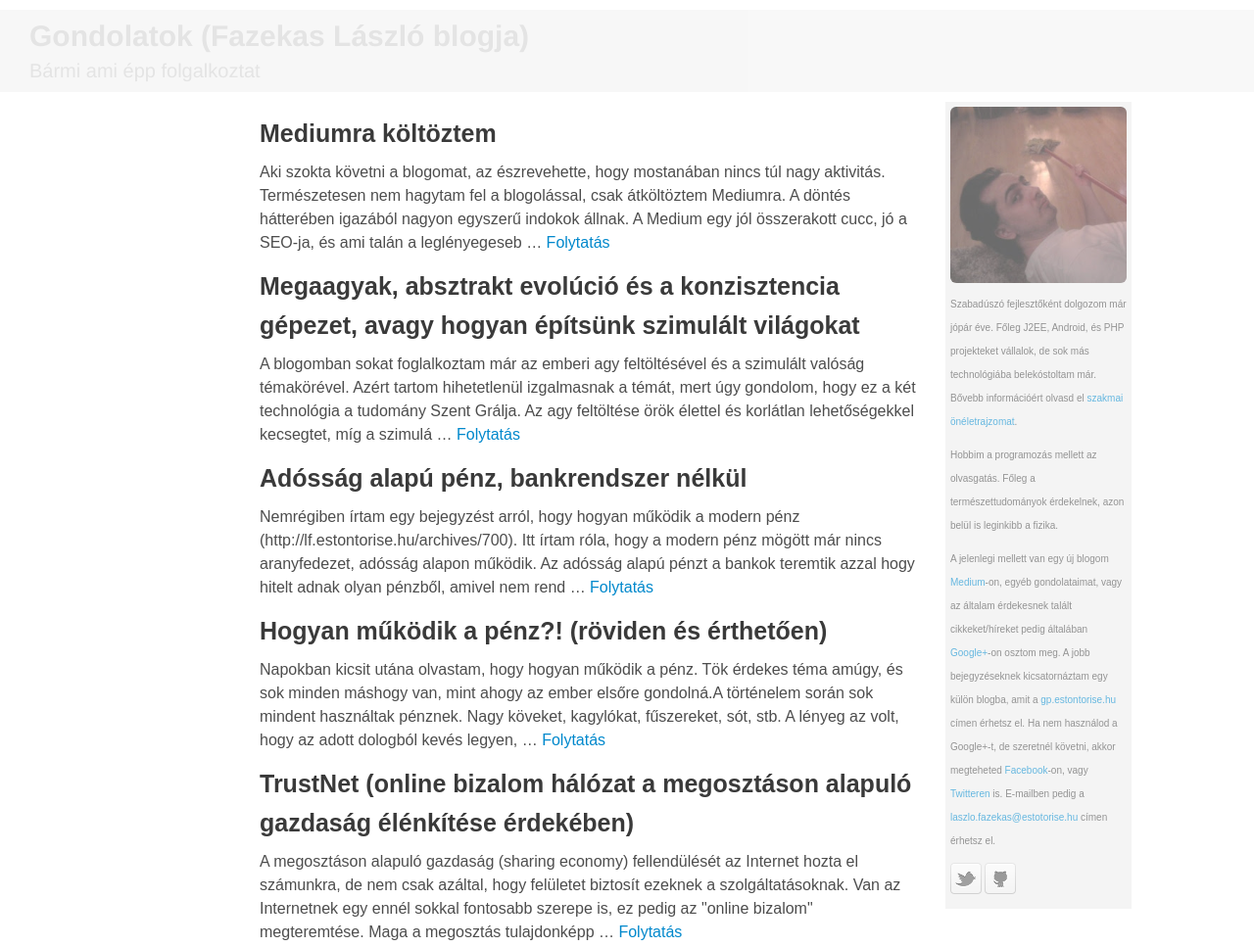
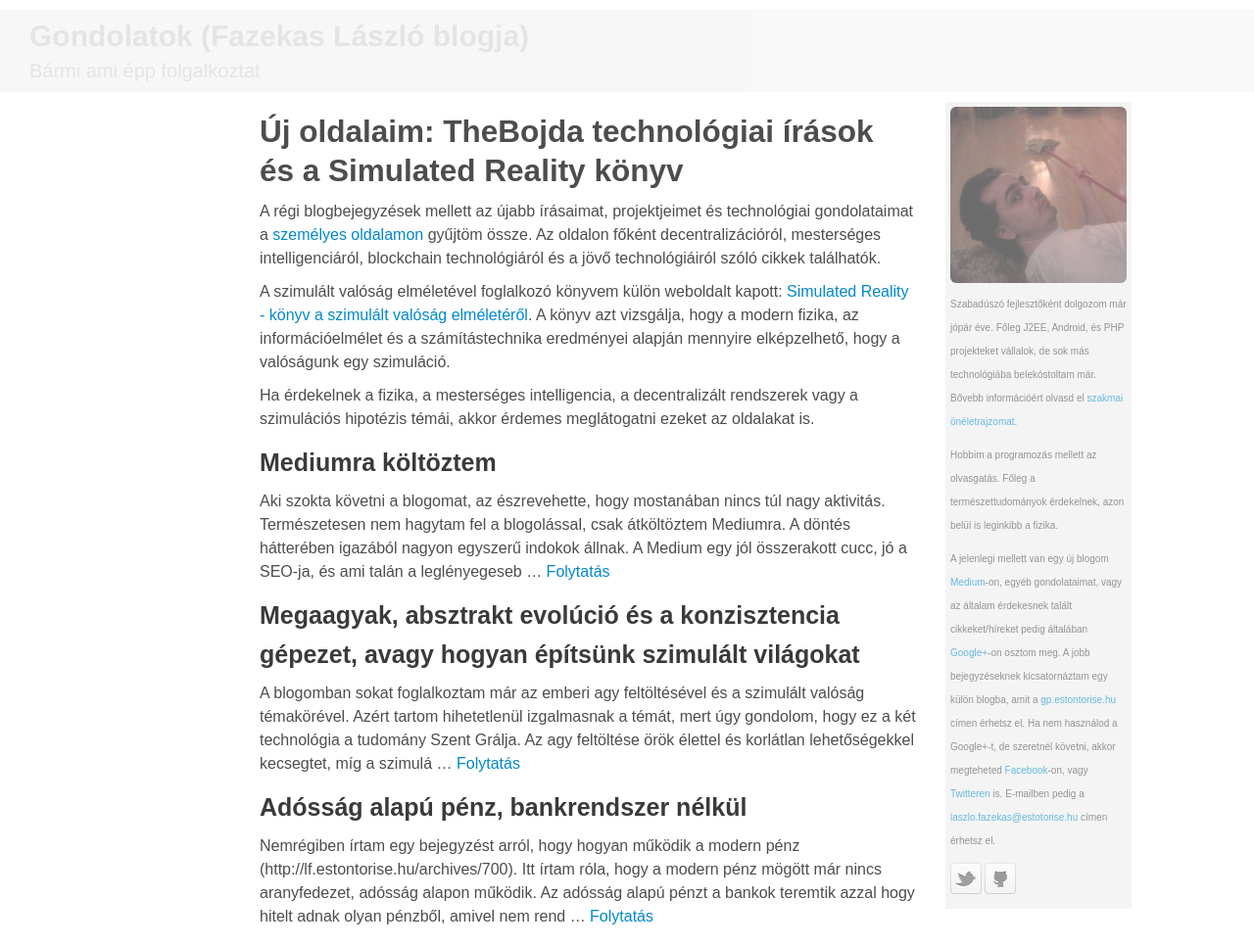
Before and after one commit to TheBojda/my-wordpress-blog, a website: page index.html in a window 1280 px wide. Shown: the top 967 px of the page at 98% size. Drawn offline with Linux system fonts and the light colour scheme.

Commit message:
Update index.html

```diff
--- a/index.html
+++ b/index.html
@@ -113,6 +113,36 @@
 		<div class="content row blog-content">
 			<div class="span2 hidden-phone hidden-tablet" style="margin-left: 70px;"></div>
 			<div class="span7" style="margin-left: 0px;" role="main">
+
+<article class="post type-post status-publish format-standard sticky hentry category-nincs-kategorizalva">
+	<header>
+		<h2>
+			Új oldalaim: TheBojda technológiai írások és a Simulated Reality könyv
+		</h2>
+	</header>
+	<div class="entry-summary">
+		<p>
+			A régi blogbejegyzések mellett az újabb írásaimat, projektjeimet és technológiai gondolataimat a
+			<a href="https://thebojda.github.io/">személyes oldalamon</a>
+			gyűjtöm össze. Az oldalon főként decentralizációról, mesterséges intelligenciáról,
+			blockchain technológiáról és a jövő technológiáiról szóló cikkek találhatók.
+		</p>
+
+		<p>
+			A szimulált valóság elméletével foglalkozó könyvem külön weboldalt kapott:
+			<a href="https://simulatedrealitybook.com/">Simulated Reality - könyv a szimulált valóság elméletéről</a>.
+			A könyv azt vizsgálja, hogy a modern fizika, az információelmélet és a számítástechnika
+			eredményei alapján mennyire elképzelhető, hogy a valóságunk egy szimuláció.
+		</p>
+
+		<p>
+			Ha érdekelnek a fizika, a mesterséges intelligencia, a decentralizált rendszerek vagy
+			a szimulációs hipotézis témái, akkor érdemes meglátogatni ezeket az oldalakat is.
+		</p>
+	</div>
+	<footer>
+	</footer>
+</article>
 
 					<article class="post-727 post type-post status-publish format-standard sticky hentry category-nincs-kategorizalva">
 						<header>
```
